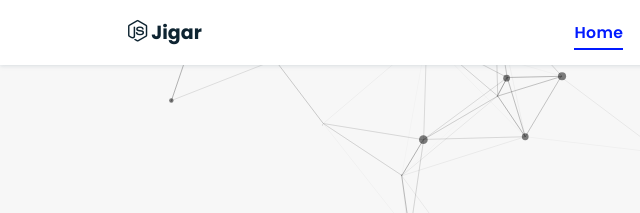
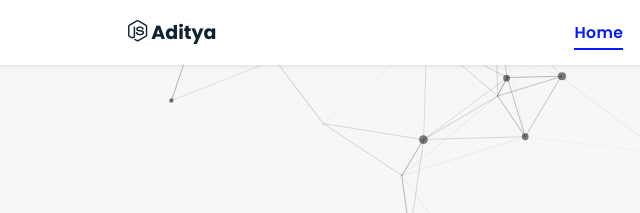
Before and after one commit to Siyal2/Portfolio-, a plain HTML site: page index.html in a window 1280 px wide. Shown: the top 213 px of the page, 0-640 px from the left. Drawn offline with nearby package versions, Linux system fonts and the light colour scheme; files whose address does not match are found by name.

Commit message:
Update index.html

```diff
--- a/index.html
+++ b/index.html
@@ -23,7 +23,7 @@
 
 <!-- navbar starts -->
 <header>
-        <a href="/" class="logo"><i class="fab fa-node-js"></i> Jigar</a>
+        <a href="/" class="logo"><i class="fab fa-node-js"></i> Aditya</a>
 
         <div id="menu" class="fas fa-bars"></div>
         <nav class="navbar">
```
